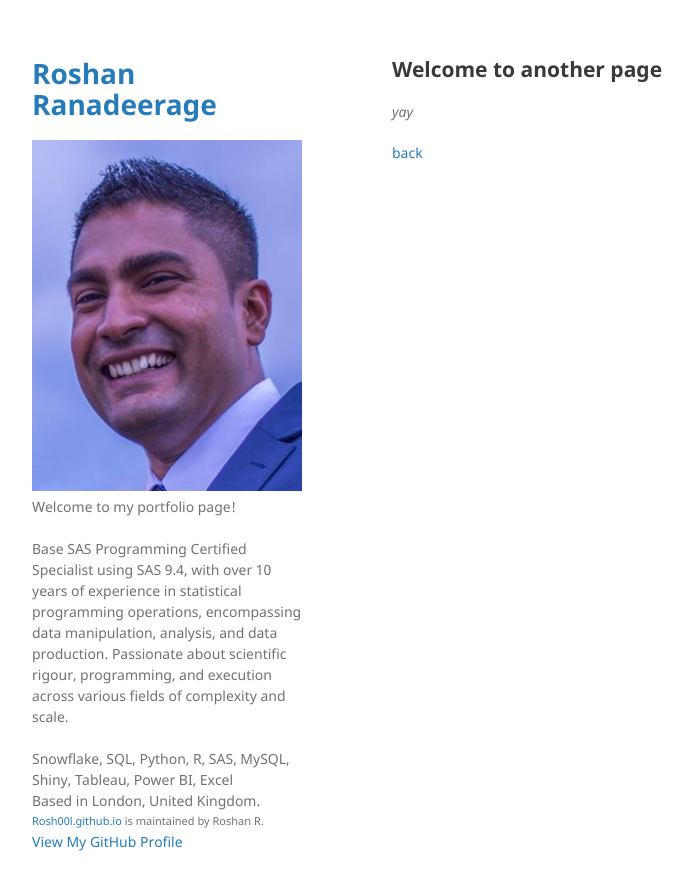
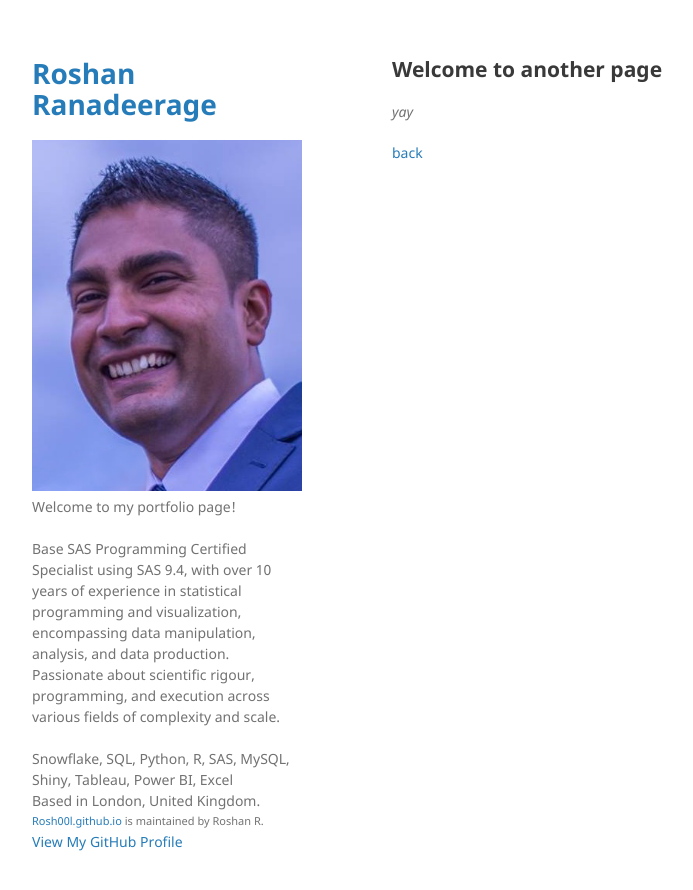
Before and after one commit to Rosh00L/rosh00l.github.io, a Jekyll site: the page built from another-page.md, in a window 1280 px wide. Shown: the top 890 px of the page, without its empty margins (178-871 px from the left). Built offline with Jekyll 4.4.1, drawn with Linux system fonts in a browser that asks for light colours; our own code applies the rules of GitHub Pages for plain Markdown files.

Commit message:
Update _config.yml

```diff
--- a/_config.yml
+++ b/_config.yml
@@ -1,6 +1,6 @@
 title: Roshan Ranadeerage
 logo: /assets/img/logo.png
-description: Welcome to my portfolio page!<br><br> Base SAS Programming Certified Specialist using SAS 9.4, with over 10 years of experience in statistical programming operations, encompassing data manipulation, analysis, and data production. Passionate about scientific rigour, programming, and execution across various fields of complexity and scale. <br><br> Snowflake, SQL, Python, R, SAS, MySQL, Shiny, Tableau, Power BI, Excel <br> Based in London, United Kingdom.
+description: Welcome to my portfolio page!<br><br> Base SAS Programming Certified Specialist using SAS 9.4, with over 10 years of experience in statistical programming and visualization, encompassing data manipulation, analysis, and data production. Passionate about scientific rigour, programming, and execution across various fields of complexity and scale. <br><br> Snowflake, SQL, Python, R, SAS, MySQL, Shiny, Tableau, Power BI, Excel <br> Based in London, United Kingdom.
 show_downloads: true
 google_analytics: G-4DQ05PW5JK
 theme: jekyll-theme-minimal
```
